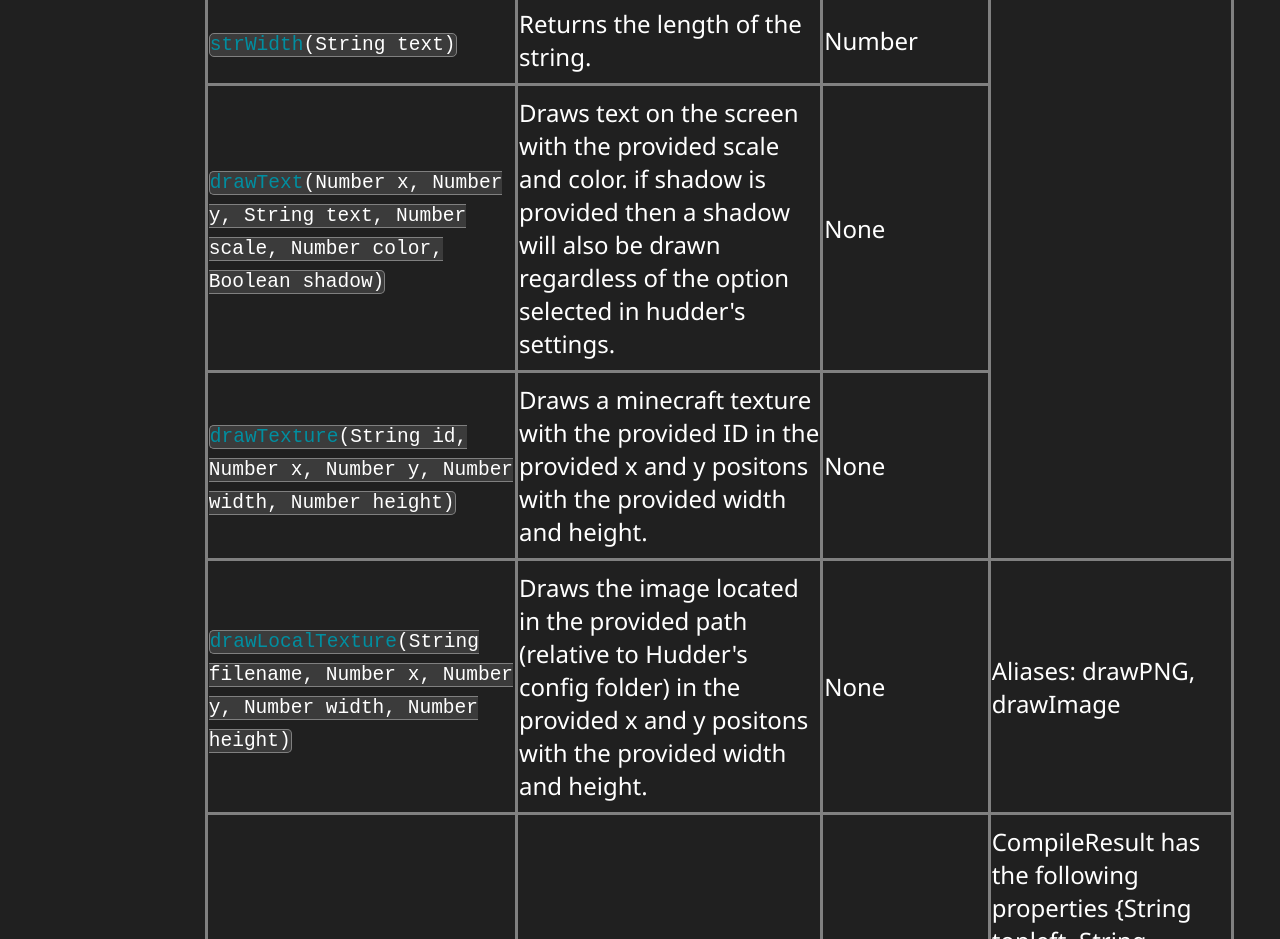
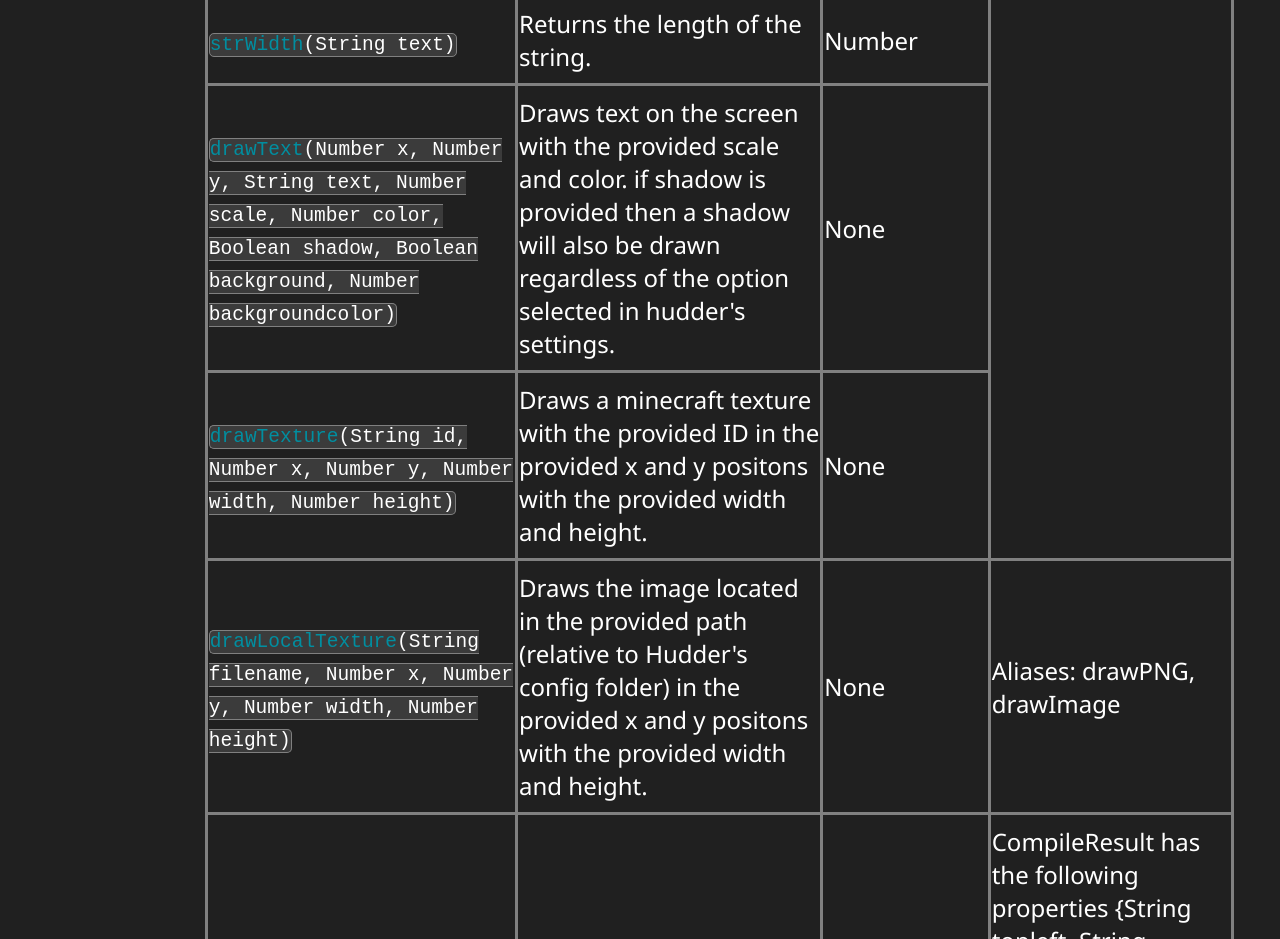
Before and after one commit to NGSpace/hudder, a plain HTML site: page javascript.html in a window 1280 px wide. Shown: the part 4040-4979 px from the top of the page. Drawn offline with Linux system fonts and the light colour scheme.

Commit message:
Fix parameters

```diff
--- a/javascript.html
+++ b/javascript.html
@@ -184,7 +184,7 @@ var bottomrightscale = 2;
 		<td>Number</td>
 	</tr>
 	<tr>
-		<td><inline-code language="js">drawText(Number x, Number y, String text, Number scale, Number color, Boolean shadow)
+		<td><inline-code language="js">drawText(Number x, Number y, String text, Number scale, Number color, Boolean shadow, Boolean background, Number backgroundcolor)
 		</inline-code></td>
 		<td>Draws text on the screen with the provided scale and color.
 			if shadow is provided then a shadow will also be drawn regardless of the option selected in hudder's settings.</td>
```
